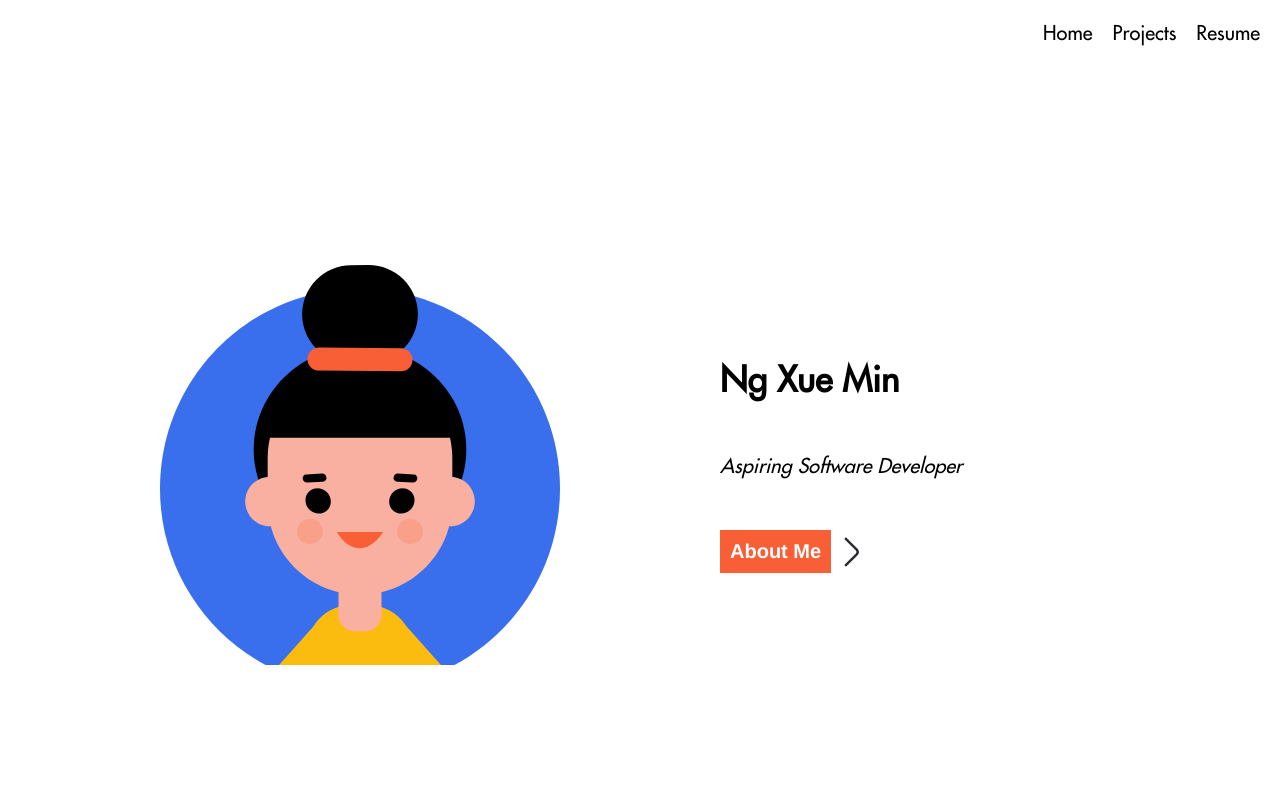
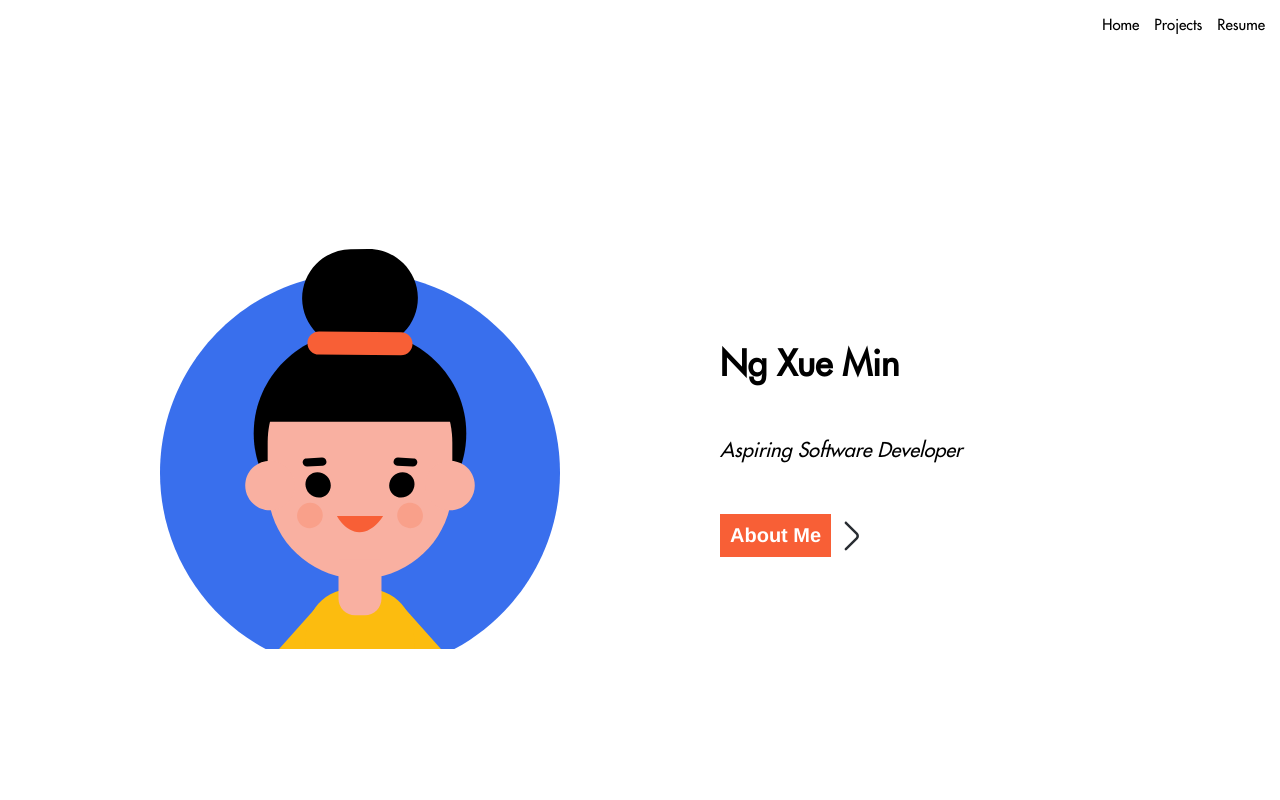
Before and after one commit to xueminzzz/My-Portfolio-Website, a Next.js app: page / in a window 1280 px wide. Shown: the top 800 px of the page. Built offline with nearby package versions, Linux system fonts and the light colour scheme.

Commit message:
work please

```diff
--- a/app/about-me/page.module.css
+++ b/app/about-me/page.module.css
@@ -117,7 +117,7 @@
     border: 1px solid white;
 }
 
-@media screen and (max-width: 2000px) {
+@media screen and (max-width: 1920px) {
     .child-container {
         padding: 5rem;
     }
--- a/app/page.module.css
+++ b/app/page.module.css
@@ -57,7 +57,7 @@
 }
 
 
-@media screen and (max-width: 2000px) {
+@media screen and (max-width: 1920px) {
     .projects {
         flex-direction: column;
         align-items: center;
--- a/components/header/header.module.css
+++ b/components/header/header.module.css
@@ -54,7 +54,7 @@
     color: transparent;
 }
 
-@media screen and (max-width: 2000px) {
+@media screen and (max-width: 1920px) {
     .avatar {
         height: 400px;
         width: 400px;
--- a/components/navbar/navbar.module.css
+++ b/components/navbar/navbar.module.css
@@ -22,9 +22,9 @@
     font-weight: bold;
 }
 
-@media screen and (max-width: 2000px) {
+@media screen and (max-width: 1920px) {
     .navbar-ul {
-        font-size: 2rem;
+        font-size: 1.5rem;
     }
 }
 
--- a/components/projects/projects.module.css
+++ b/components/projects/projects.module.css
@@ -21,7 +21,7 @@
     align-self: flex-start;
 }
 
-@media screen and (max-width: 2000px) {
+@media screen and (max-width: 1920px) {
     .project-title {
         font-size: 2rem;
     }
```
